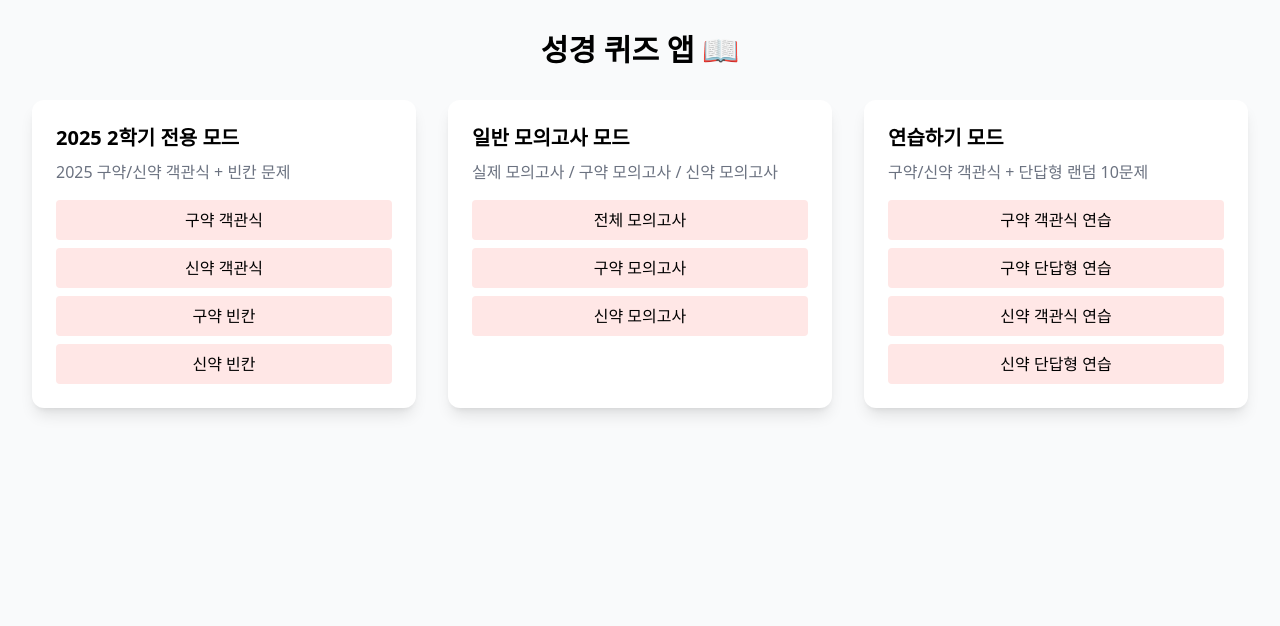
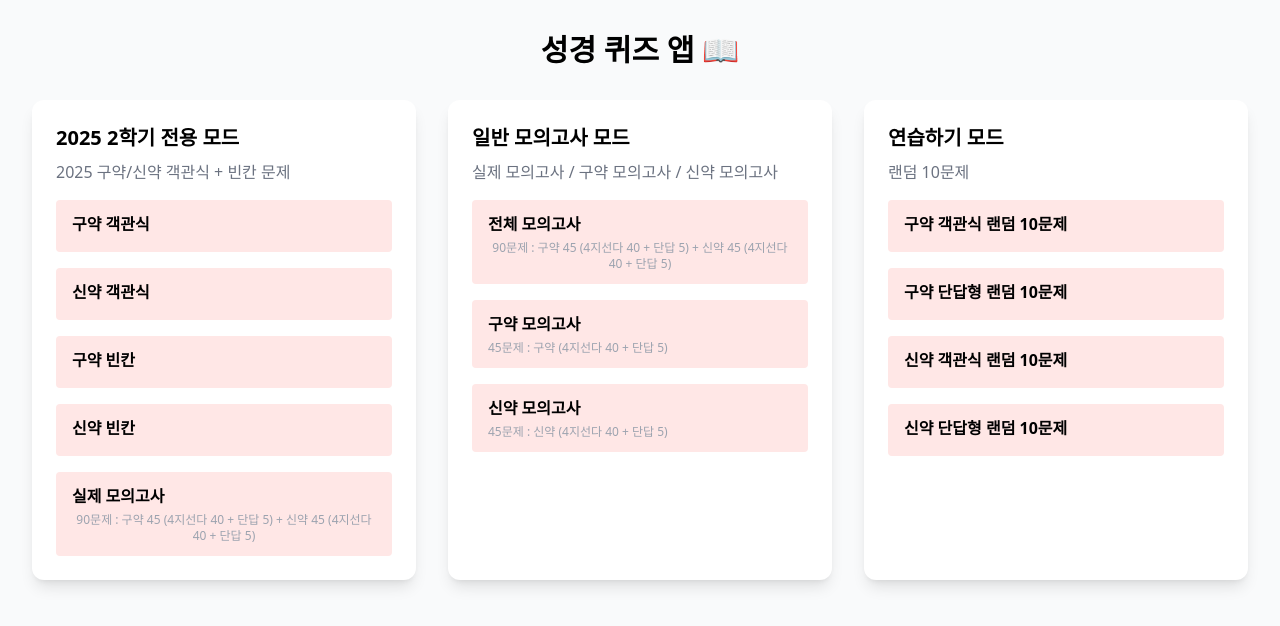
Before and after one commit to ddah0329/BibleQuizzer, a React (Vite) app: page / in a window 1280 px wide. Shown: the top 626 px of the page. Built offline with nearby package versions, Linux system fonts and the light colour scheme; no server answers.

Commit message:
2025 실제 모의고사 추가

```diff
--- a/src/pages/Home.jsx
+++ b/src/pages/Home.jsx
@@ -12,25 +12,26 @@ export default function Home() {
         { name: "신약 객관식", path: "/practice/2025_new_mc" },
         { name: "구약 빈칸", path: "/practice/2025_old_sa" },
         { name: "신약 빈칸", path: "/practice/2025_new_sa" },
+        { name: "실제 모의고사", path: "/practice2025", description: "90문제 : 구약 45 (4지선다 40 + 단답 5) + 신약 45 (4지선다 40 + 단답 5)" },
       ],
     },
     {
       title: "일반 모의고사 모드",
       description: "실제 모의고사 / 구약 모의고사 / 신약 모의고사",
       buttons: [
-        { name: "전체 모의고사", path: "/practice/full_exam" },
-        { name: "구약 모의고사", path: "/practice/old_exam" },
-        { name: "신약 모의고사", path: "/practice/new_exam" },
+        { name: "전체 모의고사", path: "/practice/full_exam", description: "90문제 : 구약 45 (4지선다 40 + 단답 5) + 신약 45 (4지선다 40 + 단답 5)" },
+        { name: "구약 모의고사", path: "/practice/old_exam", description: "45문제 : 구약 (4지선다 40 + 단답 5)" },
+        { name: "신약 모의고사", path: "/practice/new_exam", description: "45문제 : 신약 (4지선다 40 + 단답 5)" },
       ],
     },
     {
       title: "연습하기 모드",
-      description: "구약/신약 객관식 + 단답형 랜덤 10문제",
+      description: "랜덤 10문제",
       buttons: [
-        { name: "구약 객관식 연습", path: "/practice/old_mc_practice" },
-        { name: "구약 단답형 연습", path: "/practice/old_sa_practice" },
-        { name: "신약 객관식 연습", path: "/practice/new_mc_practice" },
-        { name: "신약 단답형 연습", path: "/practice/new_sa_practice" },
+        { name: "구약 객관식 랜덤 10문제", path: "/practice/old_mc_practice" },
+        { name: "구약 단답형 랜덤 10문제", path: "/practice/old_sa_practice" },
+        { name: "신약 객관식 랜덤 10문제", path: "/practice/new_mc_practice" },
+        { name: "신약 단답형 랜덤 10문제", path: "/practice/new_sa_practice" },
       ],
     },
   ];
@@ -43,14 +44,15 @@ export default function Home() {
           <div key={mode.title} className="bg-white rounded-xl shadow-lg p-6 hover:shadow-xl transition cursor-pointer">
             <h2 className="text-xl font-semibold mb-2">{mode.title}</h2>
             <p className="text-gray-500 mb-4">{mode.description}</p>
-            <div className="flex flex-col gap-2">
+            <div className="flex flex-col gap-4">
               {mode.buttons.map((btn) => (
                 <button
                   key={btn.name}
                   onClick={() => navigate(btn.path)}
-                  className="bg-[hsl(4,100%,95%)] hover:bg-[hsl(4,100%,80%)] text-black py-2 px-4 rounded"
+                  className="bg-[hsl(4,100%,95%)] hover:bg-[hsl(4,100%,80%)] text-black py-3 px-4 rounded flex flex-col items-start"
                 >
-                  {btn.name}
+                  <span className="font-semibold">{btn.name}</span>
+                  <span className="text-gray-400 text-xs mt-1">{btn.description}</span>
                 </button>
               ))}
             </div>
```
Also changed, not shown: src/pages/Practice2025.jsx (added).
